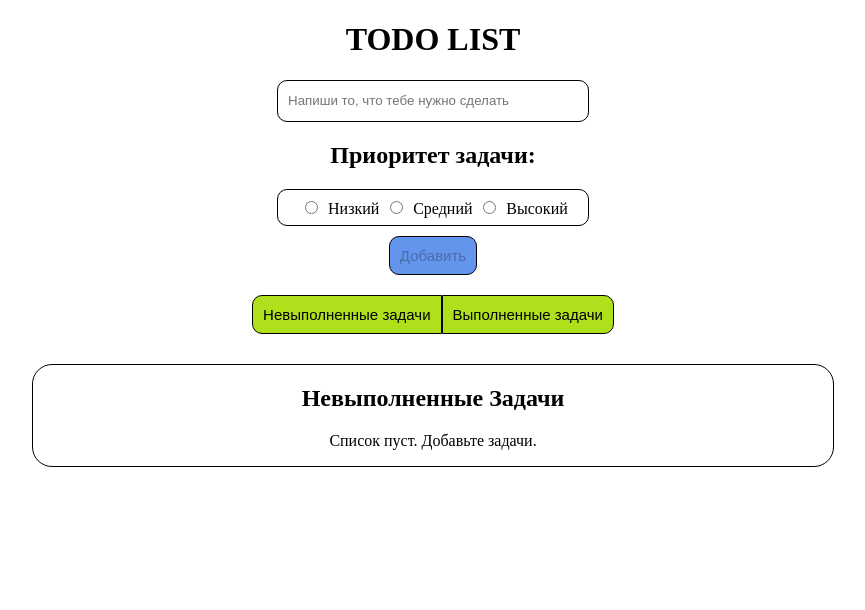
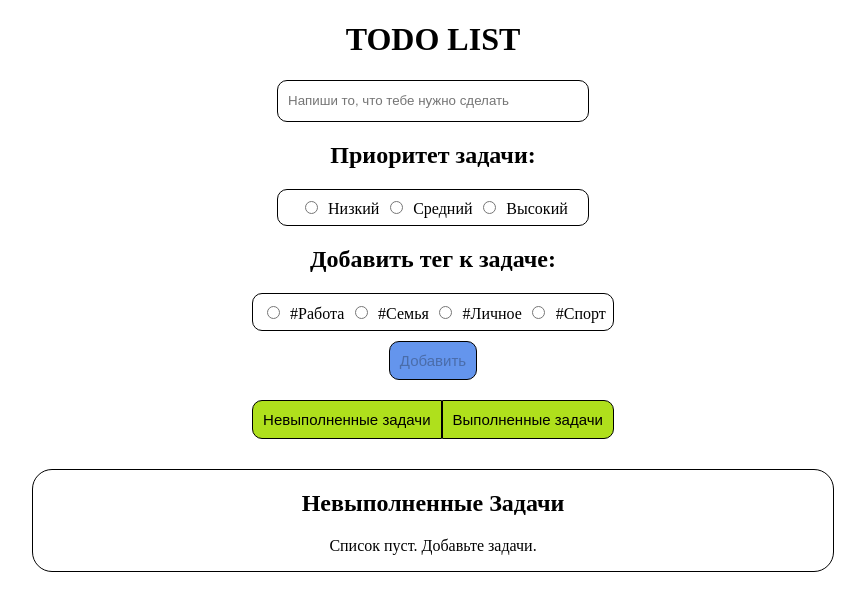
Before and after one commit to Kabatov/todos, a Vue app: page / in a window 1280 px wide. Shown: the top 610 px of the page, without its empty margins (207-1072 px from the left). Built offline with nearby package versions, Linux system fonts and the light colour scheme.

Commit message:
Задача #4

```diff
--- a/src/App.vue
+++ b/src/App.vue
@@ -8,14 +8,14 @@
         <TodoList
           v-if="isActiveTaskList"
           :task-list="taskList"
-          @delete-todo="(id) => deleteTodo(id, 'taskList', 'taskListCompleted')"
+          @on-change-selected-task-list="(isCompleted, id) => onChangeSelectTaskList(isCompleted, id, 'taskList', 'taskListCompleted')"
           :title="'Невыполненные Задачи'"
           @update-task="updateTask"
         />
         <TodoList
           v-if="isActiveTaskListCompleted"
           :task-list="taskListCompleted"
-          @delete-todo="(id) => deleteTodo(id, 'taskListCompleted', 'taskList')"
+          @on-change-selected-task-list="(isCompleted, id) => onChangeSelectTaskList(isCompleted, id, 'taskListCompleted', 'taskList')"
           :title="'Выполненные Задачи'"
         />
       </div>
@@ -58,6 +58,8 @@ export default {
   watch: {
     taskList: {
       handler() {
+        // eslint-disable-next-line no-debugger
+        debugger
         const priorityOrder = { High: 1, Medium: 2, Low: 3 }
 
         this.taskList.sort((a, b) => priorityOrder[a.priorityStatus] - priorityOrder[b.priorityStatus]);
@@ -67,16 +69,34 @@ export default {
   },
 
   methods: {
-    addTask({taskDescription, priorityStatus}) {
+    addTask({taskDescription, priorityStatus, tagStatus}) {
       const newTask = {
         id: Date.now(),
         taskDescription,
-        priorityStatus
+        priorityStatus,
+        tagStatus,
+        isCompleted: false
       };
       this.taskList.push(newTask);
     },
 
-    deleteTodo(id, mainArr, secondArr) {
+    onChangeSelectTaskList(isCompleted, id, oldList, newList)  {
+      console.log(isCompleted, 'Новое состояние')
+      let task = null;
+
+      this[oldList] = this[oldList].map(item => {
+        if(item.id === id) {
+          item.isCompleted = isCompleted;
+          task = item;
+        }
+        return item;
+      });
+      console.log(this[oldList]);
+      this[oldList] = this[oldList].filter(item => item.id !== id);
+      this[newList].push(task);
+    },
+
+    /* deleteTodo(id, mainArr, secondArr) {
       const itemIndex = this[mainArr].findIndex(item => item.id === id)
 
       if (itemIndex !== -1) {
@@ -84,14 +104,14 @@ export default {
       }
 
       this[mainArr] = this[mainArr].filter((task) => id !== task.id);
-    },
+    }, */
 
     updateTask({description, id}) {
       this.taskList = this.taskList.map((task) => {
         if(task.id === id) {
           task.taskDescription = description
         }
-        return task
+        return task;
       });
     },
 
--- a/src/components/TodoAddTask.vue
+++ b/src/components/TodoAddTask.vue
@@ -4,7 +4,7 @@
         class="todo-add-task__input"
         placeholder="Напиши то, что тебе нужно сделать"
         v-model="inputTask"
-        >
+      >
       <form class="todo-add-task__form">
         <h2>Приоритет задачи:</h2>
         <div class="todo-add-task__priority">
@@ -36,6 +36,45 @@
             Высокий
           </label>
         </div>
+        <h2>Добавить тег к задаче:</h2>
+        <div class="todo-add-task__tag">
+          <label>
+            <input
+              class="todo-add-task__input-tag"
+              type="radio"
+              v-model="tag"
+              value="Work"
+            />
+            #Работа
+          </label>
+          <label>
+            <input
+              class="todo-add-task__input-tag"
+              type="radio"
+              v-model="tag"
+              value="Family"
+            />
+            #Семья
+          </label>
+          <label>
+            <input
+              class="todo-add-task__input-tag"
+              type="radio"
+              v-model="tag"
+              value="Personal"
+            />
+            #Личное
+          </label>
+          <label>
+            <input
+              class="todo-add-task__input-tag"
+              type="radio"
+              v-model="tag"
+              value="Sport"
+            />
+            #Спорт
+          </label>
+        </div>
       </form>
       <button
         class="todo-add-task__button"
@@ -53,7 +92,8 @@ export default {
   data() {
     return {
       inputTask: '',
-      priority: null
+      priority: null,
+      tag: null
       }
   },
 
@@ -61,10 +101,12 @@ export default {
     addTask() {
       this.$emit('add-task', {
         taskDescription: this.inputTask,
-        priorityStatus: this.priority
+        priorityStatus: this.priority,
+        tagStatus: this.tag
       });
         this.inputTask = '';
         this.priority = null;
+        this.tag = null;
     }
   }
 }
@@ -108,4 +150,24 @@ export default {
   border-radius: 10px;
 }
 
+.todo-add-task__form-tag {
+  margin-top: 10px;
+  padding-bottom: 10px;
+}
+
+.todo-add-task__tag {
+  width: 350px;
+  text-align: center;
+  margin-top: 10px;
+  margin-left: auto;
+  margin-right: auto;
+  padding: 5px;
+  border: 1px solid black;
+  border-radius: 10px;
+}
+
+.todo-add-task__input-tag {
+  margin: 0.4rem;
+}
+
 </style>
--- a/src/components/TodoItem.vue
+++ b/src/components/TodoItem.vue
@@ -5,28 +5,27 @@
             name="Глядеть"
             v-model="description"
         >
-        <button
-            class="todo-item__add-button"
-            @click="todoDeleteItem"
+        <select
+            class="todo-item__select"
+            @change="selectedTaskList"
+            :value="isCompleted"
         >
-            Выполненно
-        </button>
-        <button
-            class="todo-item__delete-button"
-            @click="todoDeleteItem"
-        >
-            Не выполненно
-        </button>
+            <option :value="false">Не выполненно</option>
+            <option :value="true">Выполненно</option>
+        </select>
         <div>
             <span>Приоритет:</span>
             <p class="todo-item__priority-status">{{ priorityStatus }}</p>
+        </div>
+        <div v-show="this.tagStatus !== null">
+            <span>Тег:</span>
+            <p class="todo-item__tag-status">{{ tagStatus }}</p>
         </div>
     </li>
 </template>
 
 <script>
 export default {
-
     props: {
         id: {
             type: Number,
@@ -40,11 +39,19 @@ export default {
             type: String,
             required: true
         },
+        tagStatus: {
+            type: String,
+            required: true
+        },
+        isCompleted: {
+            type: Boolean,
+            required: false
+        }
     },
 
     data() {
         return {
-            description: this.taskDescription,
+            description: this.taskDescription
         }
     },
 
@@ -58,8 +65,10 @@ export default {
     },
 
     methods: {
-        todoDeleteItem() {
-            this.$emit('delete', this.id);
+        selectedTaskList(event) {
+            this.$emit('change-selected-task-list', Boolean(event.target.value), this.id);
+            console.log(event.target.value);
+
         }
     }
 
@@ -81,20 +90,9 @@ export default {
   font-size: 16px;
 }
 
-.todo-item__add-button {
-    border: 1px solid black;
+.todo-item__select {
     border-radius: 10px;
     background-color: cornflowerblue;
-    width: 100px;
-    height: 50px;
-    font-size: 14px;
-}
-
-.todo-item__delete-button {
-    border: 1px solid black;
-    border-radius: 10px;
-    background-color: red;
-    width: 100px;
     height: 50px;
     font-size: 14px;
 }
--- a/src/components/TodoList.vue
+++ b/src/components/TodoList.vue
@@ -8,7 +8,9 @@
         :id="item.id"
         :taskDescription="item.taskDescription"
         :priorityStatus="item.priorityStatus"
-        @delete="todoDelete"
+        :isCompleted="item.isCompleted"
+        :tagStatus="item.tagStatus"
+        @change-selected-task-list="changeSelectedTaskList"
         @update-task="updateTask"
         />
     </ul>
@@ -27,8 +29,8 @@ export default {
     props: ['task-list', 'title'],
 
     methods: {
-      todoDelete(id) {
-        this.$emit('delete-todo', id)
+      changeSelectedTaskList(isCompleted, id) {
+        this.$emit('on-change-selected-task-list', isCompleted, id)
       },
 
       updateTask({description, id}) {
```
